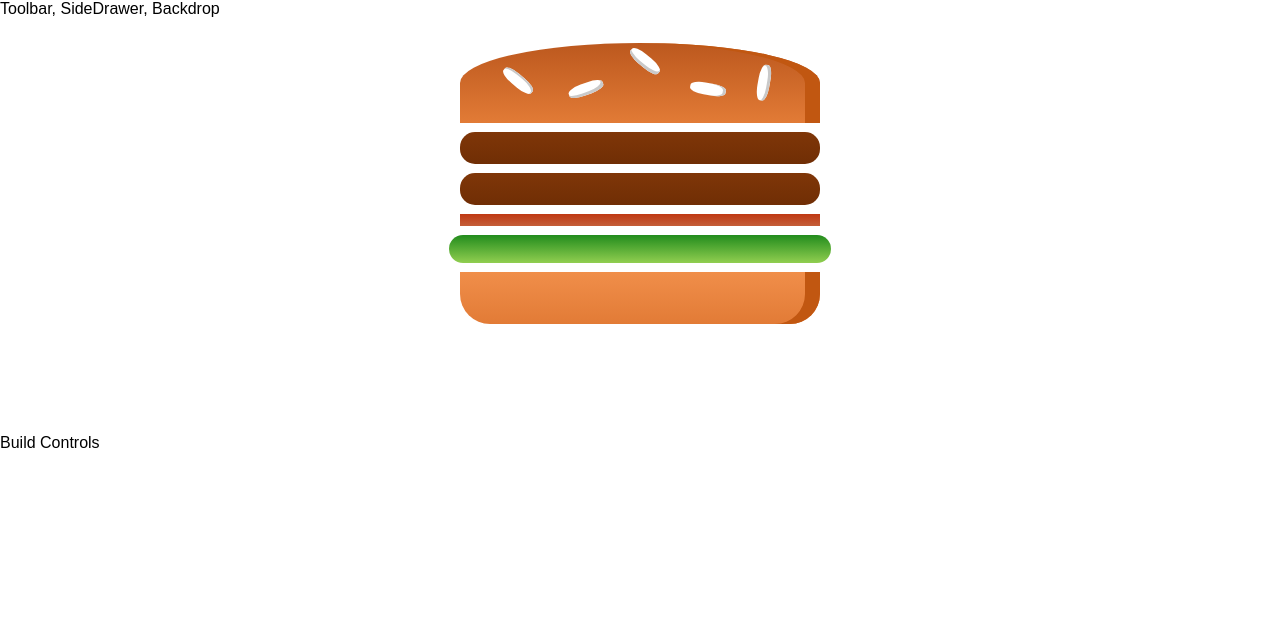
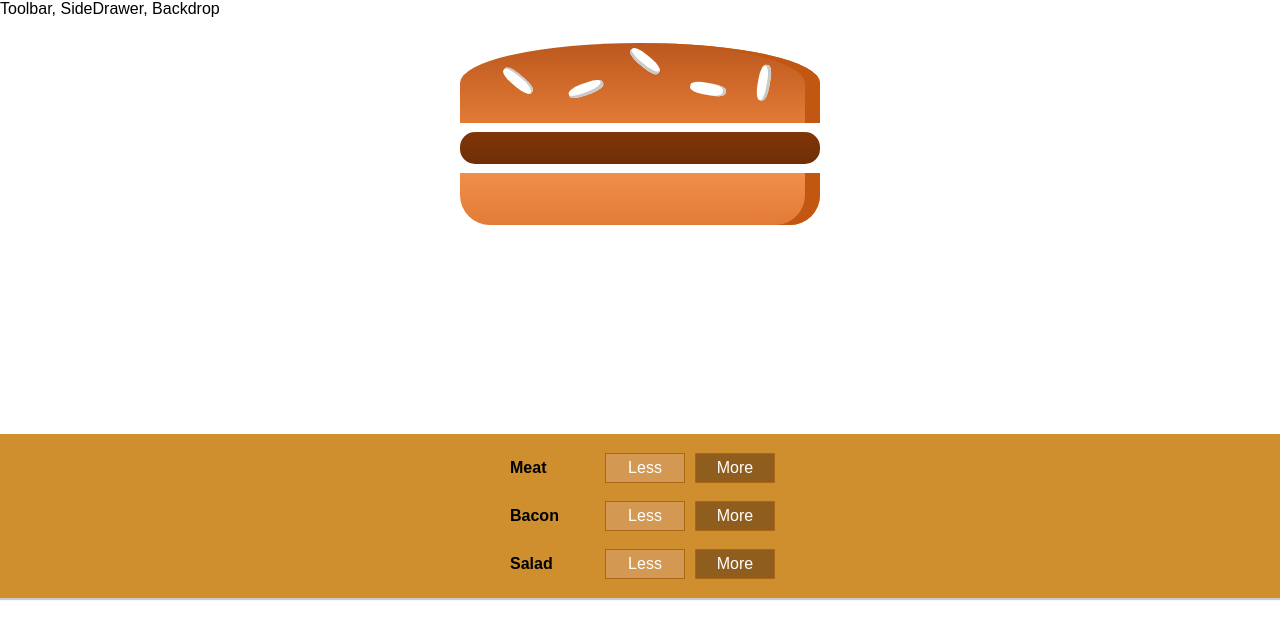
Before and after one commit to lucasherman/react_burger_8, a React app: page / in a window 1280 px wide. Shown: the top 638 px of the page. Built offline with nearby package versions, Linux system fonts and the light colour scheme.

Commit message:
RB8 - Build Controls

```diff
--- /dev/null
+++ b/src/components/BuildControls/BuildControl/BuildControl.css
@@ -0,0 +1,56 @@
+.BuildControl {
+    display: flex;
+    justify-content: space-between;
+    align-items: center;
+    margin: 5px 0;
+}
+
+.BuildControl button {
+    display: block;
+    font: inherit;
+    padding: 5px;
+    margin: 0 5px;
+    width: 80px;
+    border: 1px solid #AA6817;
+    cursor: pointer;
+    outline: none;
+}
+
+.BuildControl button:disabled {
+    background-color: #AC9980;
+    border: 1px solid #7E7365;
+    color: #ccc;
+    cursor: default;
+}
+
+.BuildControl button:hover:disabled {
+    background-color: #AC9980;
+    color: #ccc;
+    cursor: not-allowed;
+}
+
+.Label {
+    padding: 10px;
+    font-weight: bold;
+    width: 80px;
+}
+
+.BuildControl .Less {
+    background-color: #D39952;
+    color: white;
+}
+
+.BuildControl .More {
+    background-color: #8F5E1E;
+    color: white;
+}
+
+.BuildControl .Less:hover, .BuildControl .Less:active {
+    background-color: #DAA972;
+    color: white;
+}
+
+.BuildControl .More:hover,.BuildControl .More:active {
+    background-color: #99703F;
+    color: white;
+}
--- /dev/null
+++ b/src/components/BuildControls/BuildControl/BuildControl.js
@@ -0,0 +1,13 @@
+import React from 'react';
+
+import classes from './BuildControl.css';
+
+const BuildControl = (props) => (
+    <div className={classes.BuildControl}>
+        <div className={classes.Label}>{props.label}</div>
+        <button className={classes.Less}>Less</button>
+        <button className={classes.More}>More</button>
+    </div>
+);
+
+export {BuildControl};
--- /dev/null
+++ b/src/components/BuildControls/BuildControls.css
@@ -0,0 +1,10 @@
+.BuildControls {
+    width: 100%;
+    background-color: #CF8F2E;
+    display: flex;
+    flex-flow: column;
+    align-items: center;
+    box-shadow: 0 2px 1px #ccc;
+    margin: auto;
+    padding: 10px 0;
+}
--- /dev/null
+++ b/src/components/BuildControls/BuildControls.js
@@ -0,0 +1,24 @@
+import React from 'react';
+import {BuildControl} from './BuildControl/BuildControl';
+
+import classes from './BuildControls.css';
+
+const BuildControls = (props) => {
+
+    const ingredientTypesData = props.ingredientTypes.map((ingredientType) => {
+        return {
+            label: ingredientType.charAt(0).toUpperCase() + ingredientType.slice(1),
+            type: ingredientType
+        }
+    });
+
+    const buildControls = ingredientTypesData.map(
+            (ingredientType) => <BuildControl key={ingredientType.type} label={ingredientType.label} />
+        );
+
+    return <div className={classes.BuildControls}>
+        {buildControls}
+    </div>
+}
+
+export {BuildControls}
--- a/src/components/Burger/Burger.js
+++ b/src/components/Burger/Burger.js
@@ -11,7 +11,11 @@ const Burger = (props) => {
         return prev.concat(newCur);
     },[]);
 
-    const ingredientsDisplayed = ingredientLayers.map((ingredient,  i) => <BurgerIngredient key={`layer-${i}`} type={ingredient} />);
+    let ingredientsDisplayed = ingredientLayers.map((ingredient,  i) => <BurgerIngredient key={`layer-${i}`} type={ingredient} />);
+
+    if (ingredientsDisplayed.length === 0) {
+        ingredientsDisplayed = <p>Please start adding ingredients</p>
+    }
 
     return <div className={classes.Burger}>
             <BurgerIngredient type="bread-top" key="bread-1"/>
--- a/src/containers/BurgerBuilder/BurgerBuilder.js
+++ b/src/containers/BurgerBuilder/BurgerBuilder.js
@@ -1,21 +1,25 @@
 import React, { Component } from 'react';
 import {Burger} from '../../components/Burger/Burger';
+import {BuildControls} from '../../components/BuildControls/BuildControls';
 
 class BurgerBuilder extends Component {
 
     state = {
         ingredients: {
-            meat: 2,
-            bacon: 1,
-            salad: 1,
+            meat: 1,
+            bacon: 0,
+            salad: 0,
         }
     }
 
     render() {
+
+        const ingredientTypes = Object.keys(this.state.ingredients);
+
         return (
             <React.Fragment>
-                <Burger ingredients={this.state.ingredients}/ >
-                <div>Build Controls</div>
+                <Burger ingredients={this.state.ingredients} />
+                <BuildControls ingredientTypes={ingredientTypes} />
             </React.Fragment>
         )
     }
```
